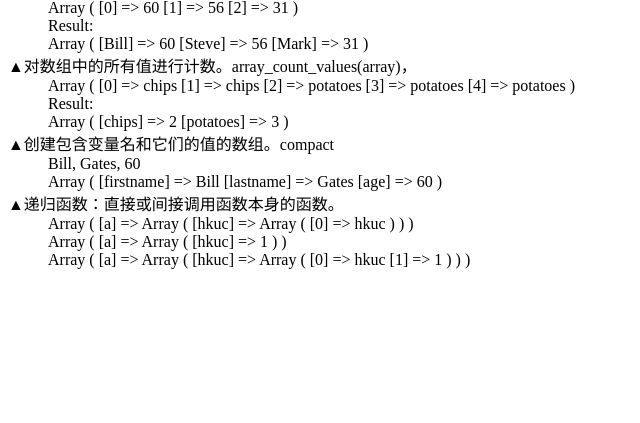
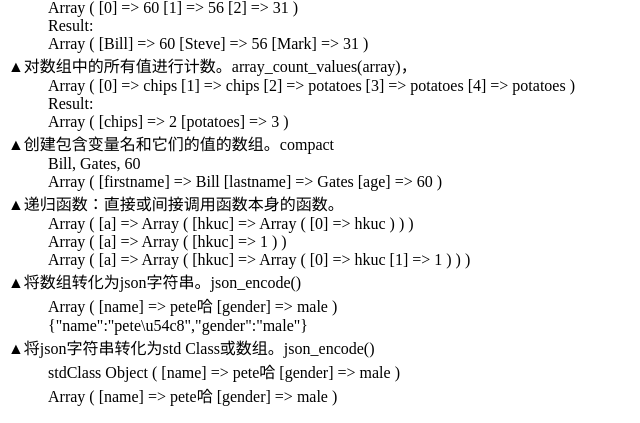
Before and after one commit to xiaoyustudio181/Php, a PHP site: page /array.php in a window 1280 px wide. Shown: the part 3227-3650 px from the top of the page, without its empty margins (0-640 px from the left). Before the commit the page ends 3496 px from the top, so only its background shows below. Run offline with PHP 8.4, Linux system fonts and the light colour scheme.

Commit message:
新增json_decode用法

```diff
--- a/array.php
+++ b/array.php
@@ -417,6 +417,29 @@
         print_r(doArray($a1,$a2));
         ?>
     </dd>
+
+    <dt>▲将数组转化为json字符串。json_encode()</dt>
+    <dd>
+        <?php
+        $arr1=['name'=>'pete哈','gender'=>'male'];
+        $json=json_encode($arr1);
+        print_r($arr1);
+        ?>
+    </dd>
+    <dd><?=$json?></dd>
+    <dt>▲将json字符串转化为std Class或数组。json_encode()</dt>
+    <dd>
+        <?php
+        $result=json_decode($json);
+        print_r($result);
+        ?>
+    </dd>
+    <dd>
+        <?php
+        $result=json_decode($json,true);
+        print_r($result);
+        ?>
+    </dd>
 </dl>
 </body>
 </html>
```
